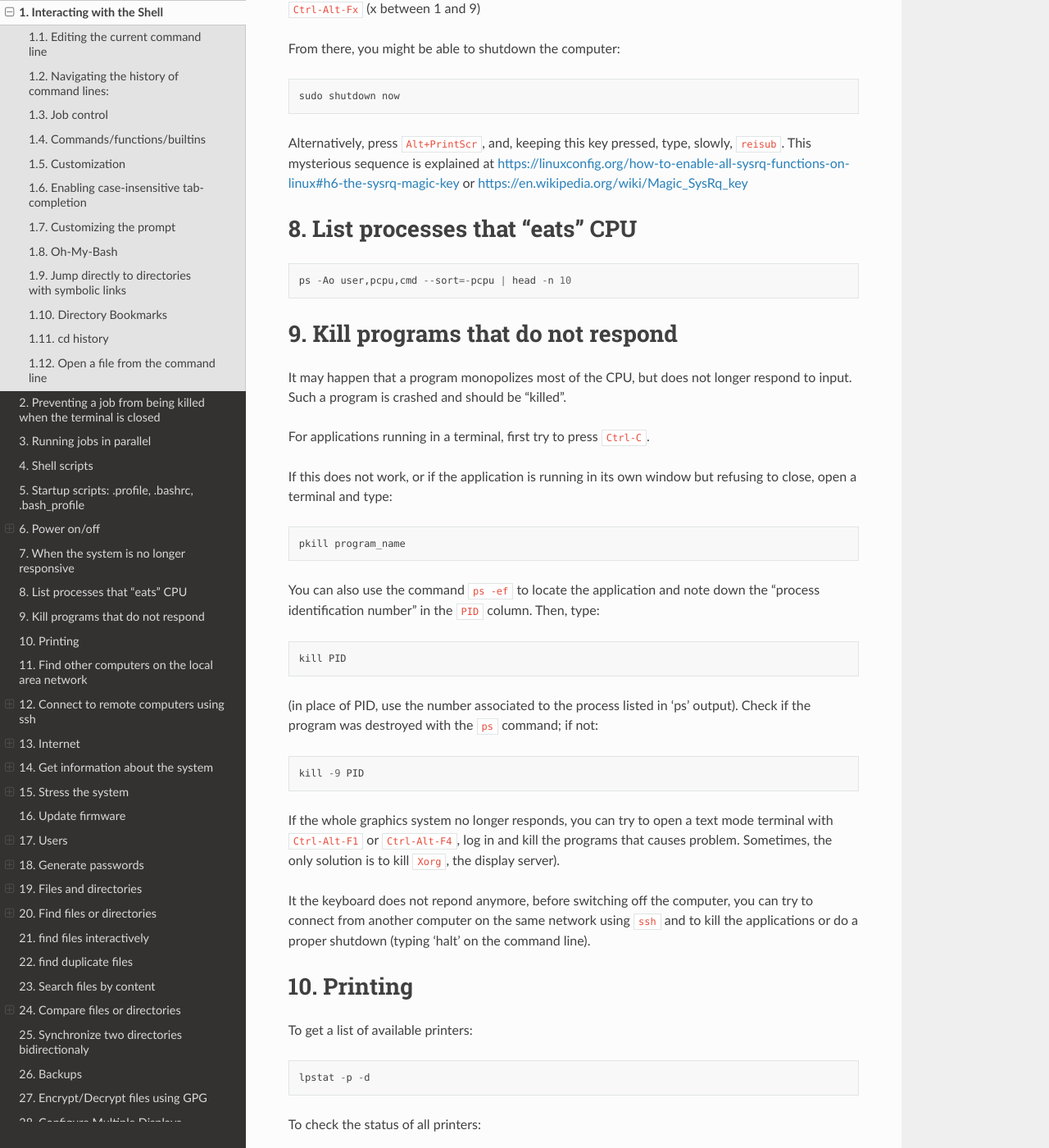
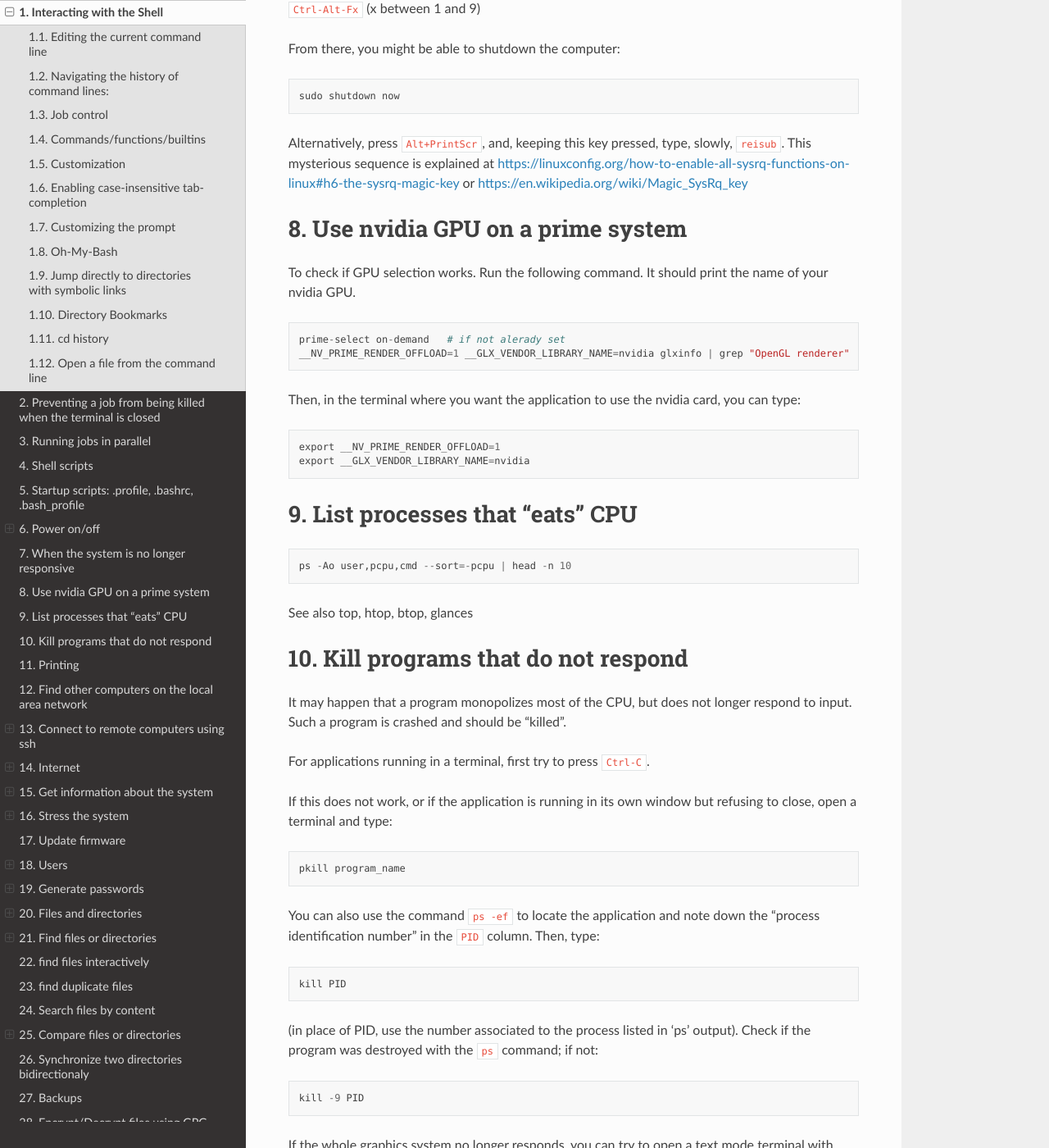
Before and after one commit to chrplr/linux-tips, a Sphinx documentation site: the page built from docs/linux_howto.rst, in a window 1280 px wide and 1400 px high, scrolled down 9599 px. Shown: the whole window at 82% size. Built offline with Sphinx 7.4.7 and the Read the Docs theme 3.1.0, drawn with Linux system fonts in a browser that asks for light colours; some of the changed text lies outside the part shown.

Commit message:
prime-select

```diff
--- a/docs/linux_howto.rst
+++ b/docs/linux_howto.rst
@@ -459,6 +459,30 @@ https://linuxconfig.org/how-to-enable-all-sysrq-functions-on-linux#h6-the-sysrq-
 or https://en.wikipedia.org/wiki/Magic_SysRq_key
 
 
+Use nvidia GPU on a prime system
+--------------------------------
+
+To check if GPU selection works. Run the following command. It should print the name of your nvidia GPU.
+
+::
+
+   prime-select on-demand   # if not alerady set
+   __NV_PRIME_RENDER_OFFLOAD=1 __GLX_VENDOR_LIBRARY_NAME=nvidia glxinfo | grep "OpenGL renderer"
+
+
+
+
+Then, in the terminal where you want the application to use the nvidia card, you can type:
+
+::
+
+    export __NV_PRIME_RENDER_OFFLOAD=1
+    export __GLX_VENDOR_LIBRARY_NAME=nvidia
+
+
+
+
+
 List processes that "eats" CPU
 ------------------------------
 
@@ -466,6 +490,7 @@ List processes that "eats" CPU
 
    ps -Ao user,pcpu,cmd --sort=-pcpu | head -n 10
 
+See also top, htop, btop, glances
 
 Kill programs that do not respond
 ---------------------------------
```
